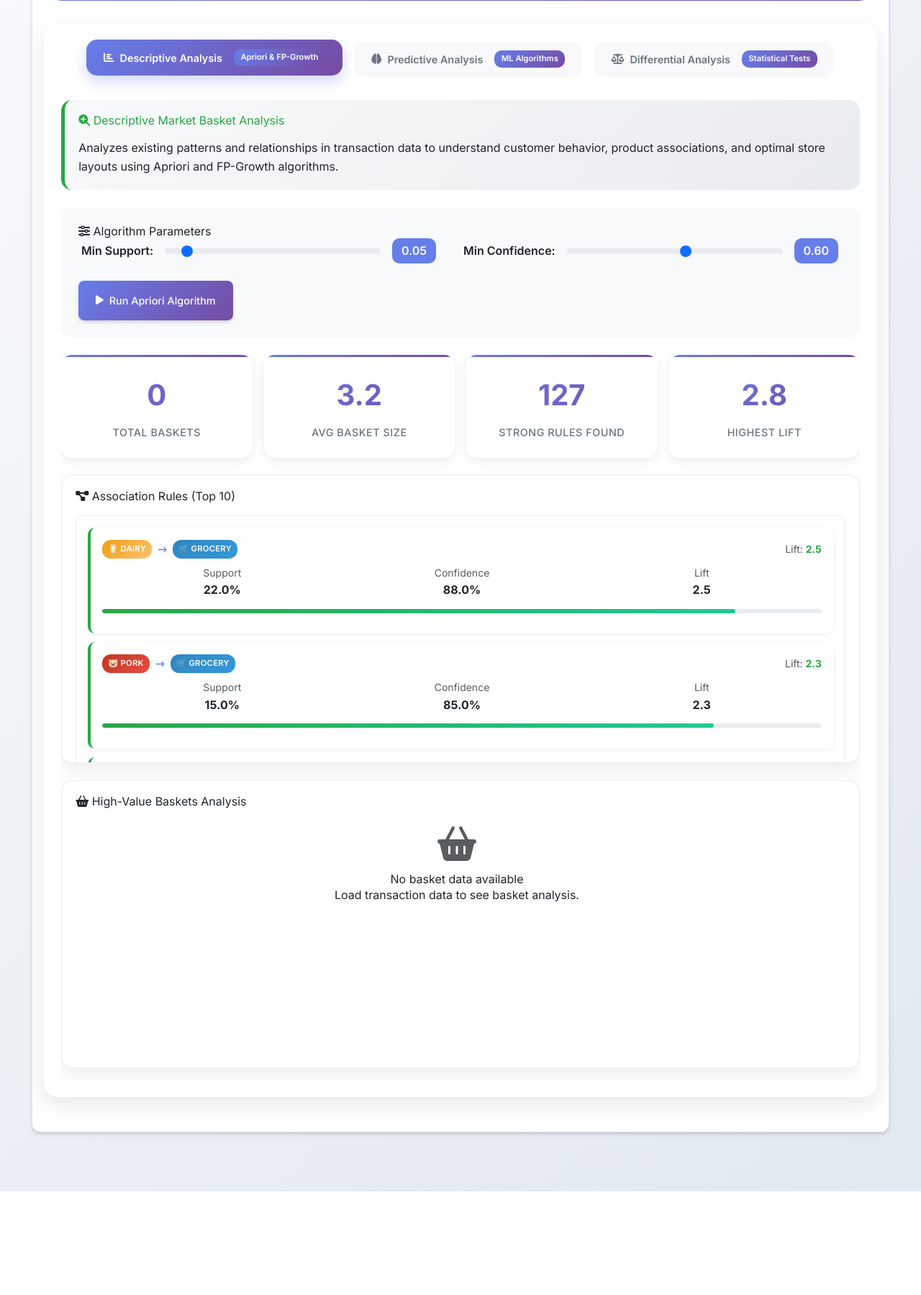
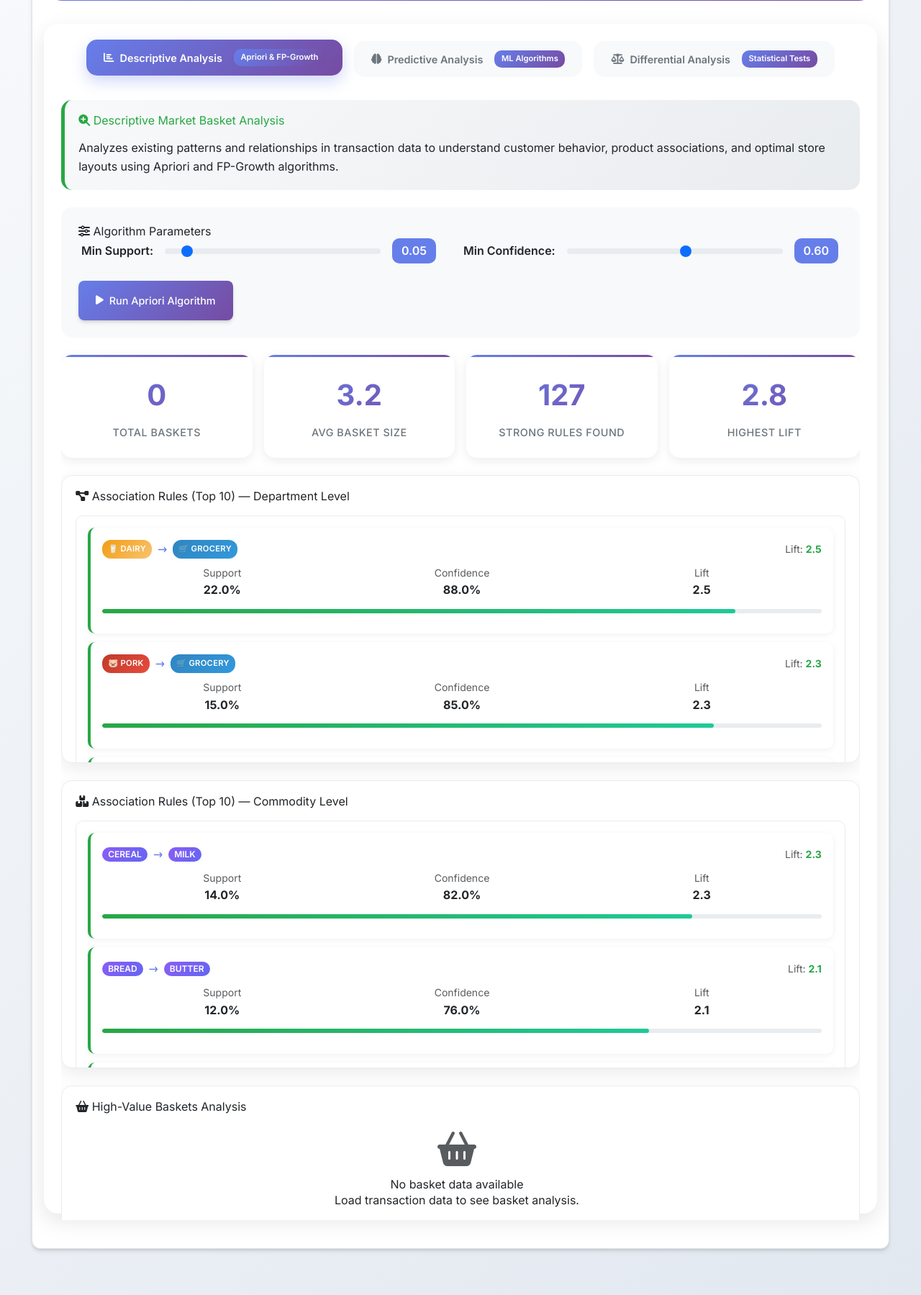
Before and after one commit to fatemehdsf82/market-data-mining-project, a Django app: page /analysis/basket-analysis/ in a window 1280 px wide. Shown: the part 290-2089 px from the top of the page at 72% size. Before the commit the page ends 1945 px from the top, so only its background shows below. Run offline with Django 5.2, Linux system fonts and the light colour scheme; the visitor is signed in with stand-in values (Sample User, id 1); data that the repository does not hold is empty; some libraries are stand-ins or nearby versions.

Commit message:
feat(descriptive): add commodity-level (commodity_desc) association rules alongside department-level in Basket Analysis Descriptive tab; same support/confidence filters, rendered as a separate section with card UI.

```diff
--- a/market/templates/site/dunnhumby/basket_analysis.html
+++ b/market/templates/site/dunnhumby/basket_analysis.html
@@ -560,11 +560,22 @@
 
       <!-- Association Rules -->
       <div class="chart-container">
-        <h5><i class="fas fa-project-diagram"></i> Association Rules (Top 10)</h5>
+        <h5><i class="fas fa-project-diagram"></i> Association Rules (Top 10) — Department Level</h5>
         <div class="association-rules-container" id="associationRules">
           <div class="text-center py-3 text-muted">
             <i class="fas fa-spinner fa-spin fa-2x mb-2"></i>
             <p>Click "Run Apriori Algorithm" to generate association rules...</p>
+          </div>
+        </div>
+      </div>
+
+      <!-- Commodity-level Rules -->
+      <div class="chart-container">
+        <h5><i class="fas fa-boxes-stacked"></i> Association Rules (Top 10) — Commodity Level</h5>
+        <div class="association-rules-container" id="associationRulesCommodity">
+          <div class="text-center py-3 text-muted">
+            <i class="fas fa-spinner fa-spin fa-2x mb-2"></i>
+            <p>Click "Run Apriori Algorithm" to generate commodity-level rules...</p>
           </div>
         </div>
       </div>
@@ -827,6 +838,11 @@ function createDepartmentBadge(department) {
   `;
 }
 
+// Create commodity badge (simple chip style)
+function createCommodityBadge(name){
+  return `<span class="badge" style="background: linear-gradient(135deg, #8b5cf6, #6366f1); color:#fff; font-weight:600; border-radius: 999px; padding:.25rem .5rem;">${name}</span>`;
+}
+
 // Descriptive Analysis Functions
 function loadDescriptiveAnalysis() {
   generateAssociationRules();
@@ -837,6 +853,7 @@ function generateAssociationRules() {
   const supportThreshold = parseFloat(document.getElementById('supportSlider')?.value || 0.05);
   const confidenceThreshold = parseFloat(document.getElementById('confidenceSlider')?.value || 0.6);
 
+  // Department-level demo rules
   const allRules = [
     { antecedent: 'PORK', consequent: 'GROCERY', support: 0.15, confidence: 0.85, lift: 2.3 },
     { antecedent: 'SEAFOOD', consequent: 'FROZEN GROCERY', support: 0.12, confidence: 0.78, lift: 2.1 },
@@ -887,7 +904,44 @@ function generateAssociationRules() {
     </div>
   `).join('');
 
-  document.getElementById('associationRules').innerHTML = rulesHtml;
+  const containerDept = document.getElementById('associationRules');
+  if(containerDept) containerDept.innerHTML = rulesHtml;
+
+  // Commodity-level demo rules (based on commodity_desc)
+  const commodityRulesAll = [
+    { ant: 'SOFT DRINKS', con: 'CHIPS', support: 0.11, confidence: 0.73, lift: 2.0 },
+    { ant: 'COOKIES', con: 'MILK', support: 0.09, confidence: 0.69, lift: 1.8 },
+    { ant: 'BREAD', con: 'BUTTER', support: 0.12, confidence: 0.76, lift: 2.1 },
+    { ant: 'CEREAL', con: 'MILK', support: 0.14, confidence: 0.82, lift: 2.3 },
+    { ant: 'PASTA', con: 'TOMATO SAUCE', support: 0.08, confidence: 0.66, lift: 1.7 },
+    { ant: 'YOGURT', con: 'GRANOLA BARS', support: 0.07, confidence: 0.62, lift: 1.6 },
+    { ant: 'COFFEE', con: 'CREAMER', support: 0.1, confidence: 0.71, lift: 1.9 },
+    { ant: 'ICE CREAM', con: 'CHOCOLATE', support: 0.06, confidence: 0.58, lift: 1.5 },
+    { ant: 'PIZZA', con: 'SOFT DRINKS', support: 0.12, confidence: 0.75, lift: 2.0 },
+    { ant: 'DETERGENT', con: 'FABRIC SOFTENER', support: 0.05, confidence: 0.55, lift: 1.4 }
+  ];
+  const commodityRules = commodityRulesAll.filter(r => r.support >= supportThreshold && r.confidence >= confidenceThreshold)
+    .sort((a,b)=>b.lift-a.lift).slice(0,10);
+  const commodityHtml = commodityRules.map(r=>`
+    <div class="rule-card">
+      <div class="d-flex align-items-center justify-content-between mb-2">
+        <div class="d-flex align-items-center flex-wrap">
+          ${createCommodityBadge(r.ant)}
+          <span class="rule-arrow">→</span>
+          ${createCommodityBadge(r.con)}
+        </div>
+        <div class="text-muted small">Lift: <strong style="color:#28a745;">${r.lift}</strong></div>
+      </div>
+      <div class="row g-2 text-center">
+        <div class="col-4"><div class="small text-muted">Support</div><div class="fw-bold">${(r.support*100).toFixed(1)}%</div></div>
+        <div class="col-4"><div class="small text-muted">Confidence</div><div class="fw-bold">${(r.confidence*100).toFixed(1)}%</div></div>
+        <div class="col-4"><div class="small text-muted">Lift</div><div class="fw-bold">${r.lift}</div></div>
+      </div>
+      <div class="confidence-bar"><div class="confidence-fill" style="width:${r.confidence*100}%"></div></div>
+    </div>
+  `).join('');
+  const containerCom = document.getElementById('associationRulesCommodity');
+  if(containerCom) containerCom.innerHTML = commodityHtml;
 }
 
 function updateSliderValues() {
```
